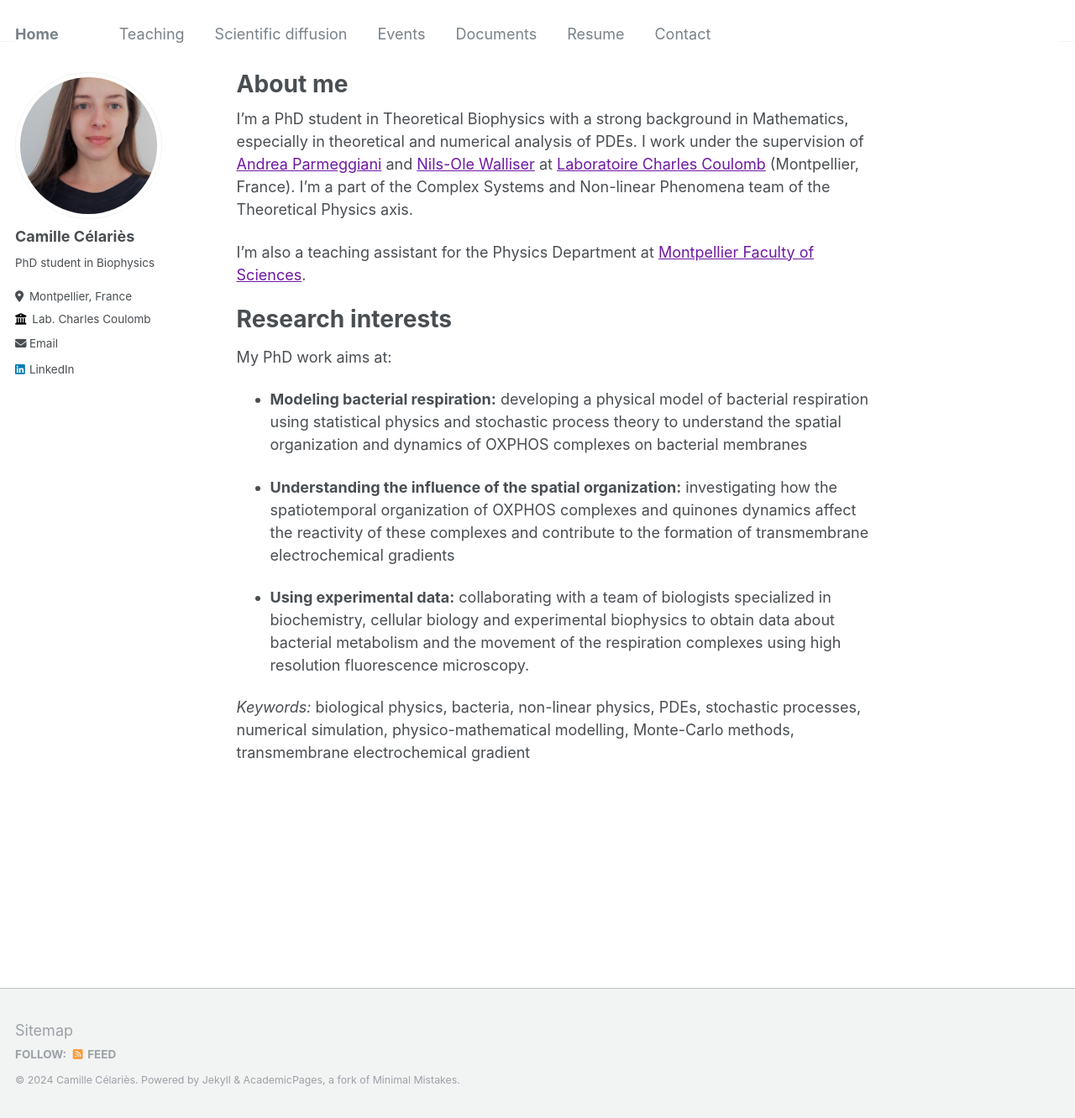
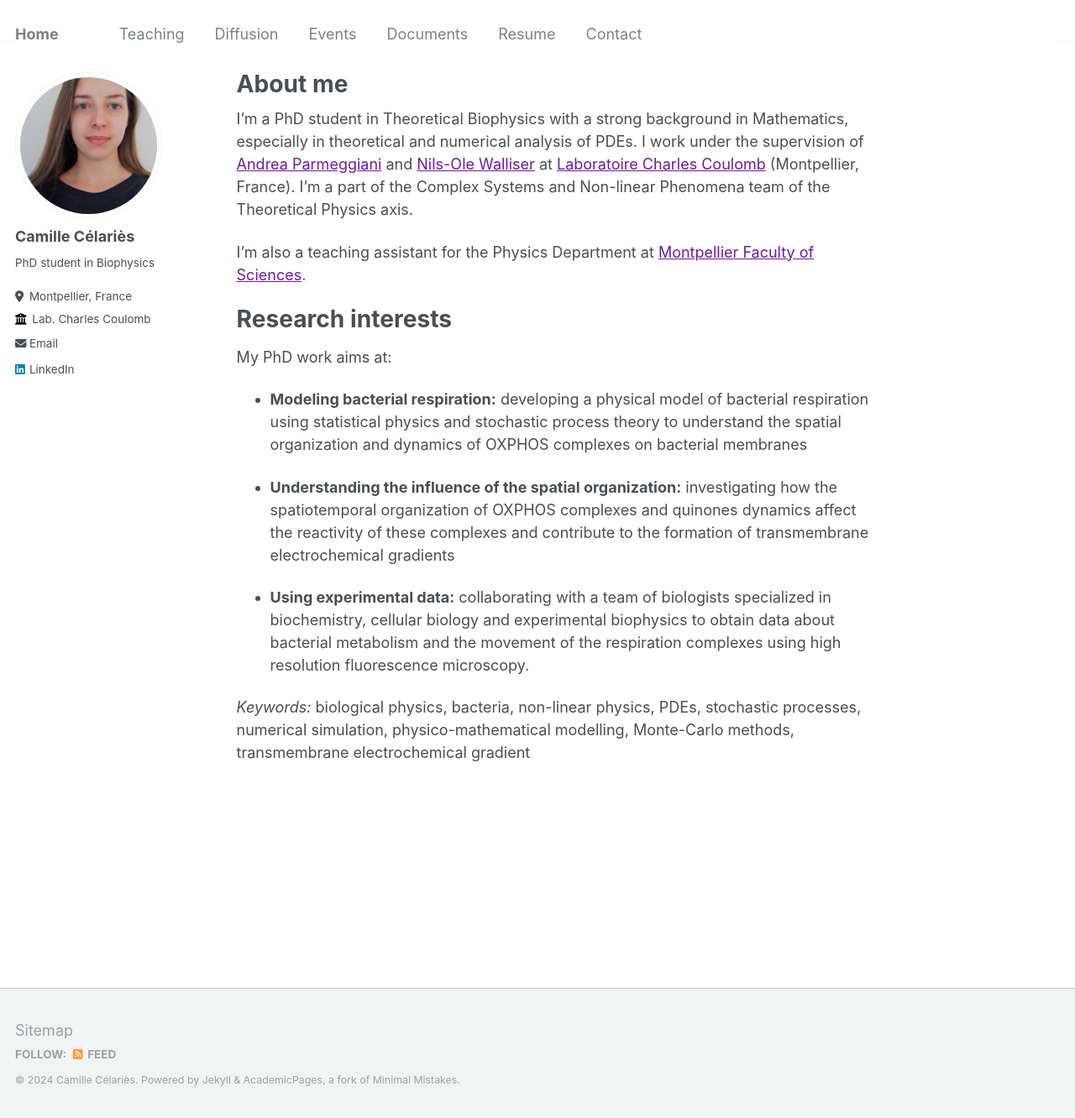
Before and after one commit to camillecelaries/camillecelaries.github.io, a Jekyll site: the page built from _pages/about.md, in a window 1280 px wide and 1332 px high. Shown: the whole window at 84% size. Built offline with Jekyll 4.4.1, drawn with Linux system fonts in a browser that asks for light colours.

Commit message:
Update navigation.yml

```diff
--- a/_data/navigation.yml
+++ b/_data/navigation.yml
@@ -2,7 +2,7 @@
 main:
   - title: "Teaching"
     url: /teaching/
-  - title: "Scientific diffusion"
+  - title: "Diffusion"
     url: /diffusion/
   - title: "Events"
     url: /events/
```
